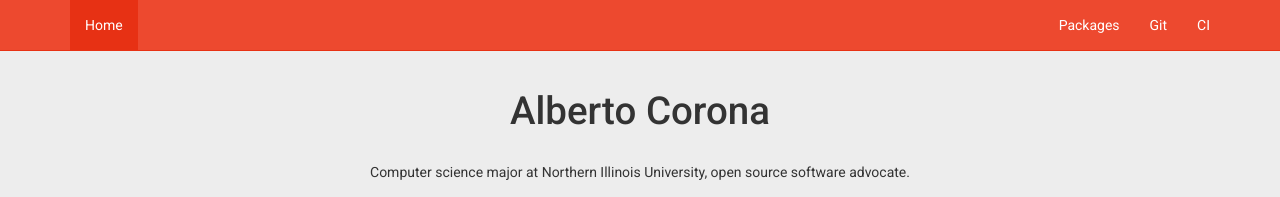
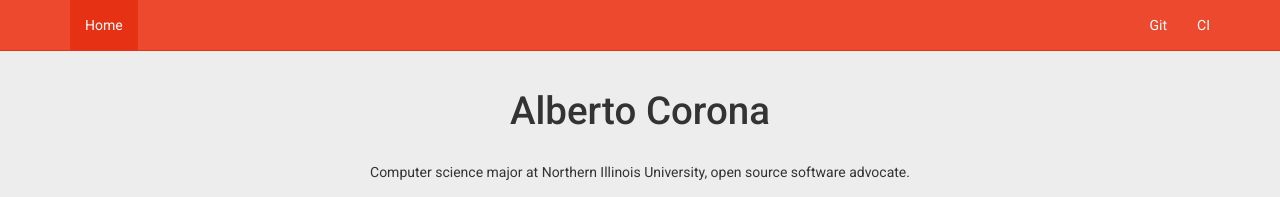
Before and after one commit to 0X1A/wwebsiteasontheinternet, a Jekyll site: the page built from index.html, in a window 1280 px wide. Shown: the top 197 px of the page. Built offline with Jekyll 4.4.1, drawn with Linux system fonts in a browser that asks for light colours; nearby versions of some CDN libraries; some web fonts are replaced; Markdown is read by kramdown in place of the engine named in the settings; the list of posts is cut into pages by our own code; comment, search, counter and statistics services are not loaded.

Commit message:
layouts: remove pkgs link
Signed-off-by: Alberto Corona <alberto@0x1a.us>

```diff
--- a/_layouts/default.html
+++ b/_layouts/default.html
@@ -33,7 +33,6 @@
                 <li class="active"><a id="Home" href="/" style="color:white" class="nav-icon">Home</a></li>
             </ul>
             <ul class="nav navbar-nav navbar-right">
-		<li><a href="{{ site.url }}/pkgs" style="color:white" class="nav-icon">Packages</a></li>
 		<li><a href="http://git.0x1a.us" style="color:white" class="nav-icon">Git</a></li>
 		<li><a href="{{ site.url }}/ci" style="color:white" class="nav-icon">CI</a></li>
 	    </ul>
--- a/_layouts/homepage.html
+++ b/_layouts/homepage.html
@@ -33,7 +33,6 @@
                 <li class="active"><a id="Home" href="/" style="color:white" class="nav-icon">Home</a></li>
             </ul>
             <ul class="nav navbar-nav navbar-right">
-		<li><a href="{{ site.url }}/pkgs" style="color:white" class="nav-icon">Packages</a></li>
 		<li><a href="http://git.0x1a.us" style="color:white" class="nav-icon">Git</a></li>
 		<li><a href="{{ site.url }}/ci" style="color:white" class="nav-icon">CI</a></li>
 	    </ul>
--- a/_layouts/posts.html
+++ b/_layouts/posts.html
@@ -33,7 +33,6 @@
                 <li class="active"><a id="Home" href="/" style="color:white" class="nav-icon">Home</a></li>
             </ul>
             <ul class="nav navbar-nav navbar-right">
-		<li><a href="{{ site.url }}/pkgs" style="color:white" class="nav-icon">Packages</a></li>
 		<li><a href="http://git.0x1a.us" style="color:white" class="nav-icon">Git</a></li>
 		<li><a href="{{ site.url }}/ci" style="color:white" class="nav-icon">CI</a></li>
 	    </ul>
```
